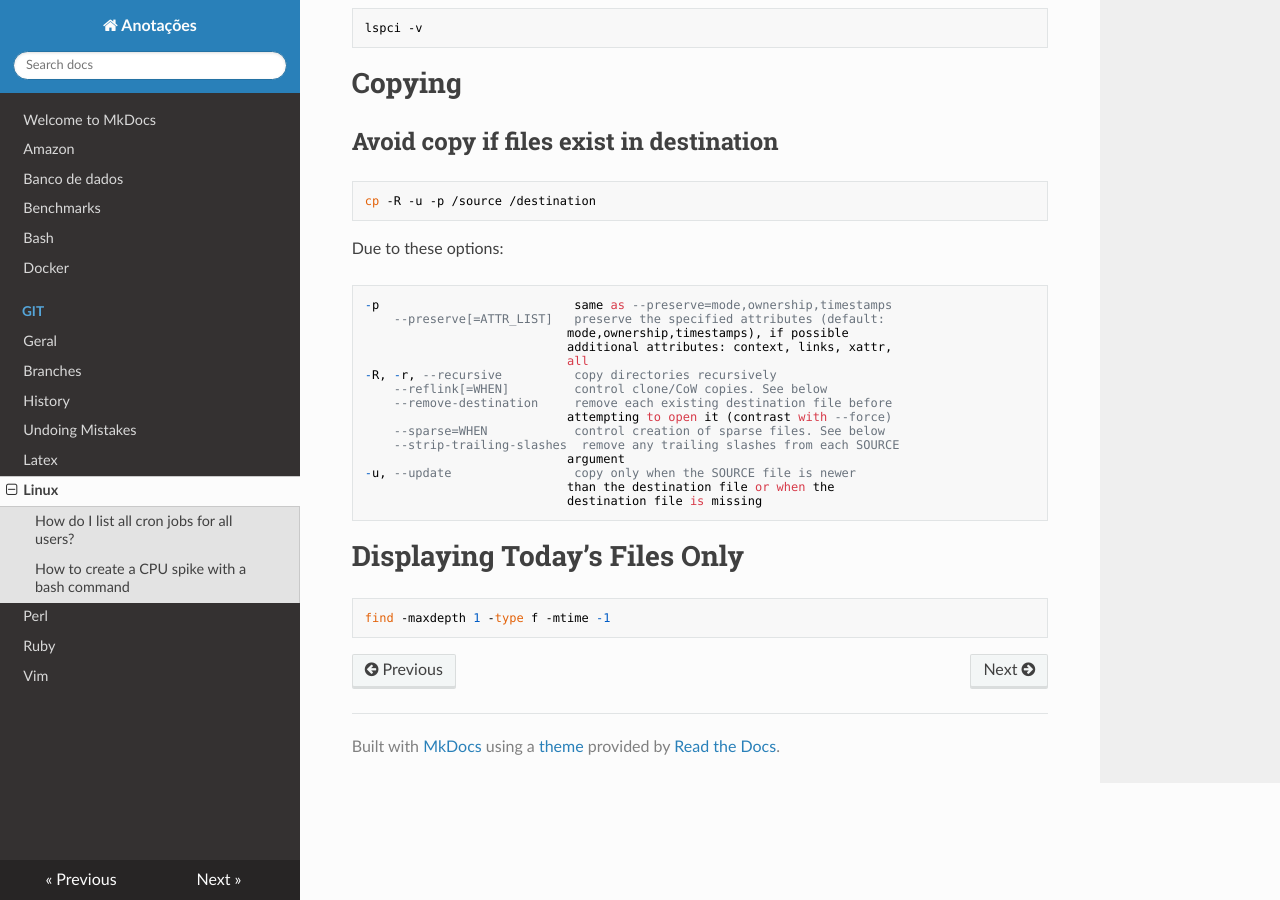
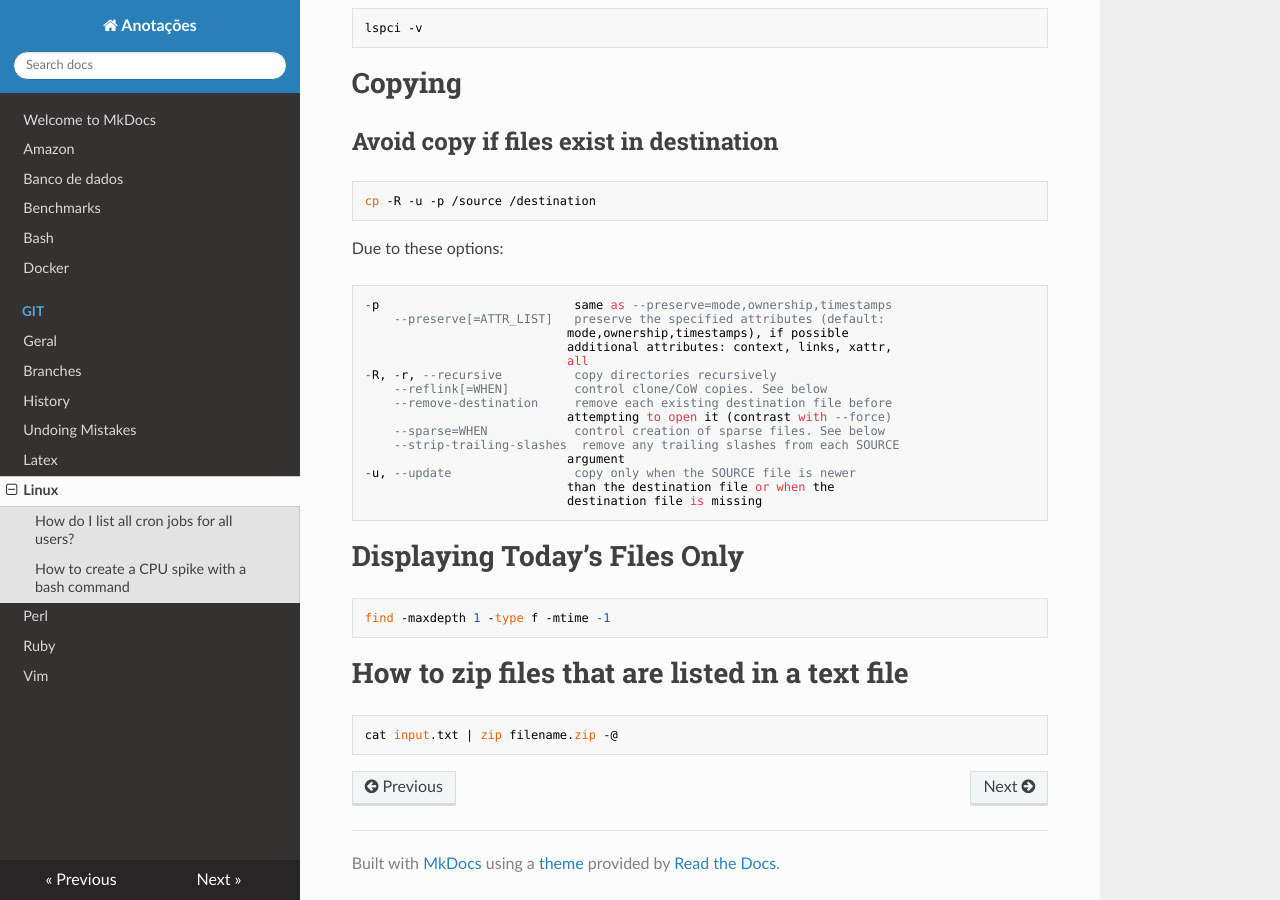
Before and after one commit to hposca/useful_notes, an MkDocs documentation site: the page built from docs/linux.md, in a window 1280 px wide and 900 px high, scrolled down 2763 px. Built offline with MkDocs 1.6.1, drawn with Linux system fonts in a browser that asks for light colours; nearby versions of some CDN libraries; old or Windows-style settings are respelled for this version of MkDocs.

Commit message:
Zipando a partir de uma lista de arquivos

```diff
--- a/docs/linux.md
+++ b/docs/linux.md
@@ -161,3 +161,7 @@ Due to these options:
 # Displaying Today’s Files Only
 
     find -maxdepth 1 -type f -mtime -1
+
+# How to zip files that are listed in a text file
+
+    cat input.txt | zip filename.zip -@
```
